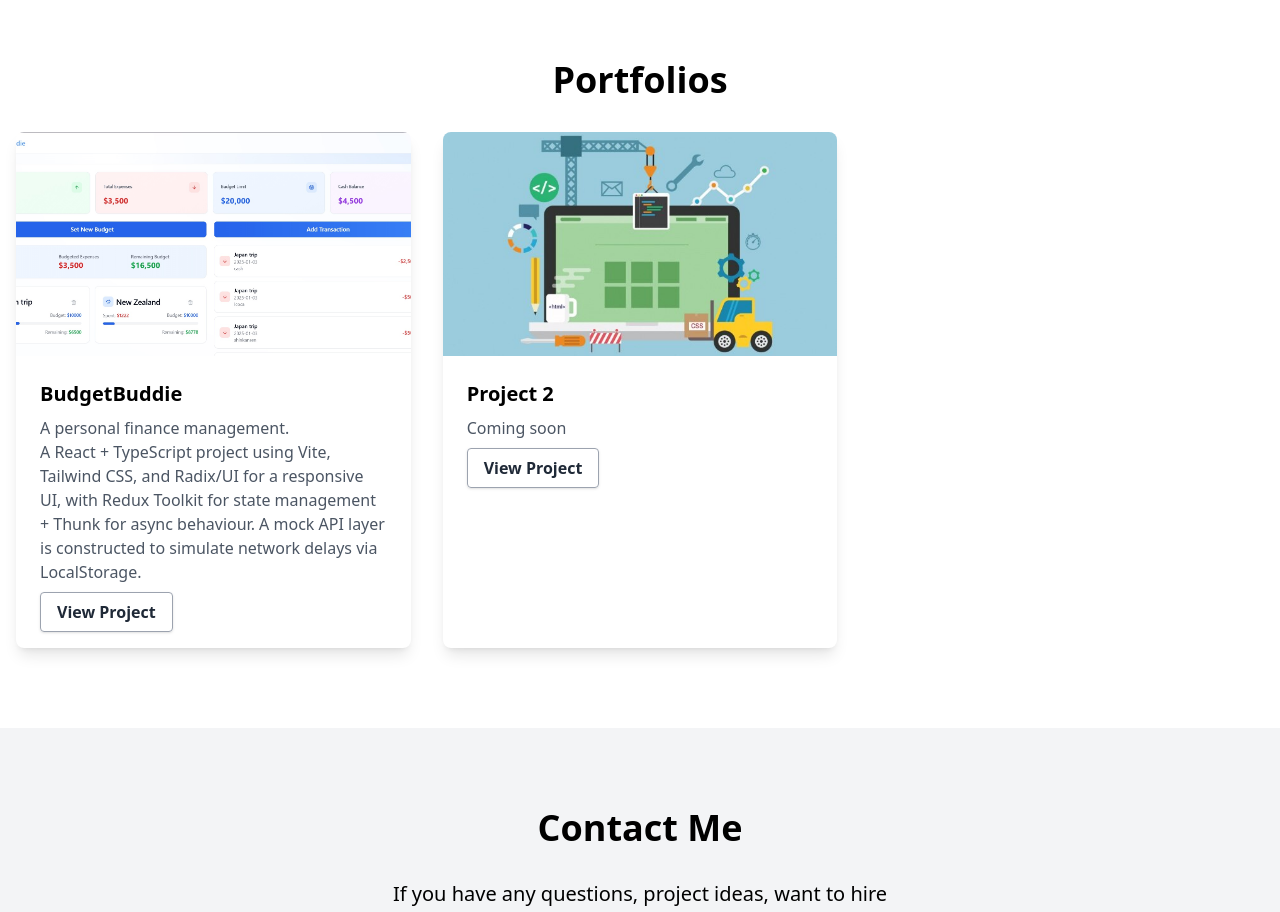
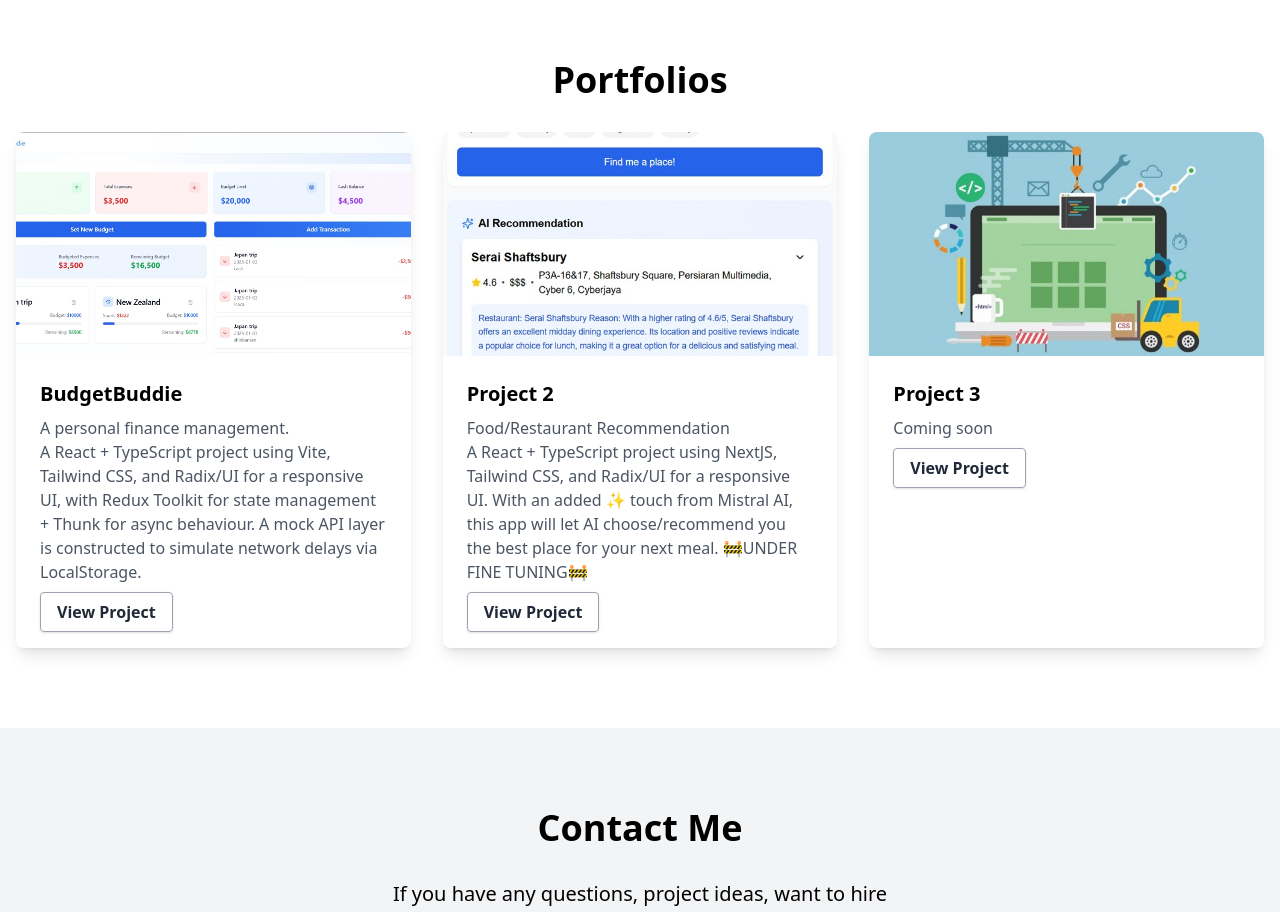
Before and after one commit to brownkcing/portfoliov3, a React (Vite) app: page /#home in a window 1280 px wide. Shown: the part 1400-2312 px from the top of the page. Built offline with nearby package versions, Linux system fonts and the light colour scheme.

Commit message:
added 2nd project

```diff
--- a/src/components/Projects.tsx
+++ b/src/components/Projects.tsx
@@ -1,46 +1,74 @@
-
-import budgetBuddie from '/src/assets/img/budgetbuddie.jpg';
-import comingSoon from '/src/assets/img/construction.jpg';
+import budgetBuddie from "/src/assets/img/budgetbuddie.jpg";
+import makanWhere from "/src/assets/img/makanWhere.jpg";
+import comingSoon from "/src/assets/img/construction.jpg";
 
 export const Projects = () => {
   const project1Desc = () => (
     <>
+      <p>A personal finance management.</p>
       <p>
-        A personal finance management.
-      </p>
-      <p>
-        A React + TypeScript project using Vite, Tailwind CSS, and Radix/UI for a responsive UI,
-        with Redux Toolkit for state management + Thunk for async behaviour. A mock API layer is constructed to simulate
-        network delays via LocalStorage.
+        A React + TypeScript project using Vite, Tailwind CSS, and Radix/UI for
+        a responsive UI, with Redux Toolkit for state management + Thunk for
+        async behaviour. A mock API layer is constructed to simulate network
+        delays via LocalStorage.
       </p>
     </>
-  )
+  );
+
+  const project2Desc = () => (
+    <>
+      <p>Food/Restaurant Recommendation</p>
+      <p>
+        A React + TypeScript project using NextJS, Tailwind CSS, and Radix/UI
+        for a responsive UI. With an added ✨ touch from Mistral AI, this app
+        will let AI choose/recommend you the best place for your next meal.
+        🚧UNDER FINE TUNING🚧
+      </p>
+    </>
+  );
 
   const projects = [
     {
       id: 1,
-      title: 'BudgetBuddie',
+      title: "BudgetBuddie",
       description: project1Desc(),
       image: budgetBuddie,
-      link: 'https://budgetbuddie.netlify.app',
+      link: "https://budgetbuddie.netlify.app",
     },
     {
       id: 2,
-      title: 'Project 2',
-      description: 'Coming soon',
+      title: "Project 2",
+      description: project2Desc(),
+      image: makanWhere,
+      link: "https://makan-where.netlify.app/",
+    },
+    {
+      id: 3,
+      title: "Project 3",
+      description: "Coming soon",
       image: comingSoon,
-      link: 'https://project2.com',
+      link: "https://html5up.net/eventually",
     },
   ];
 
   return (
-    <section id="projects" className="py-20 opacity-0 translate-y-10 transition duration-1000 ease-out fade-in-section">
+    <section
+      id="projects"
+      className="py-20 opacity-0 translate-y-10 transition duration-1000 ease-out fade-in-section"
+    >
       <div className="container mx-auto px-4">
         <h2 className="text-4xl font-bold mb-8 text-center">Portfolios</h2>
         <div className="grid grid-cols-1 md:grid-cols-2 lg:grid-cols-3 gap-8">
           {projects.map((project) => (
-            <div key={project.id} className="bg-white rounded-lg shadow-lg overflow-hidden">
-              <img src={project.image} alt={project.title} className="w-full h-56 object-cover" />
+            <div
+              key={project.id}
+              className="bg-white rounded-lg shadow-lg overflow-hidden"
+            >
+              <img
+                src={project.image}
+                alt={project.title}
+                className="w-full h-56 object-cover"
+              />
               <div className="p-6">
                 <h3 className="text-xl font-bold mb-2">{project.title}</h3>
                 <p className="text-gray-600 mb-4">{project.description}</p>
```
Also changed, not shown: src/assets/img/makanwhere.jpg (added).
